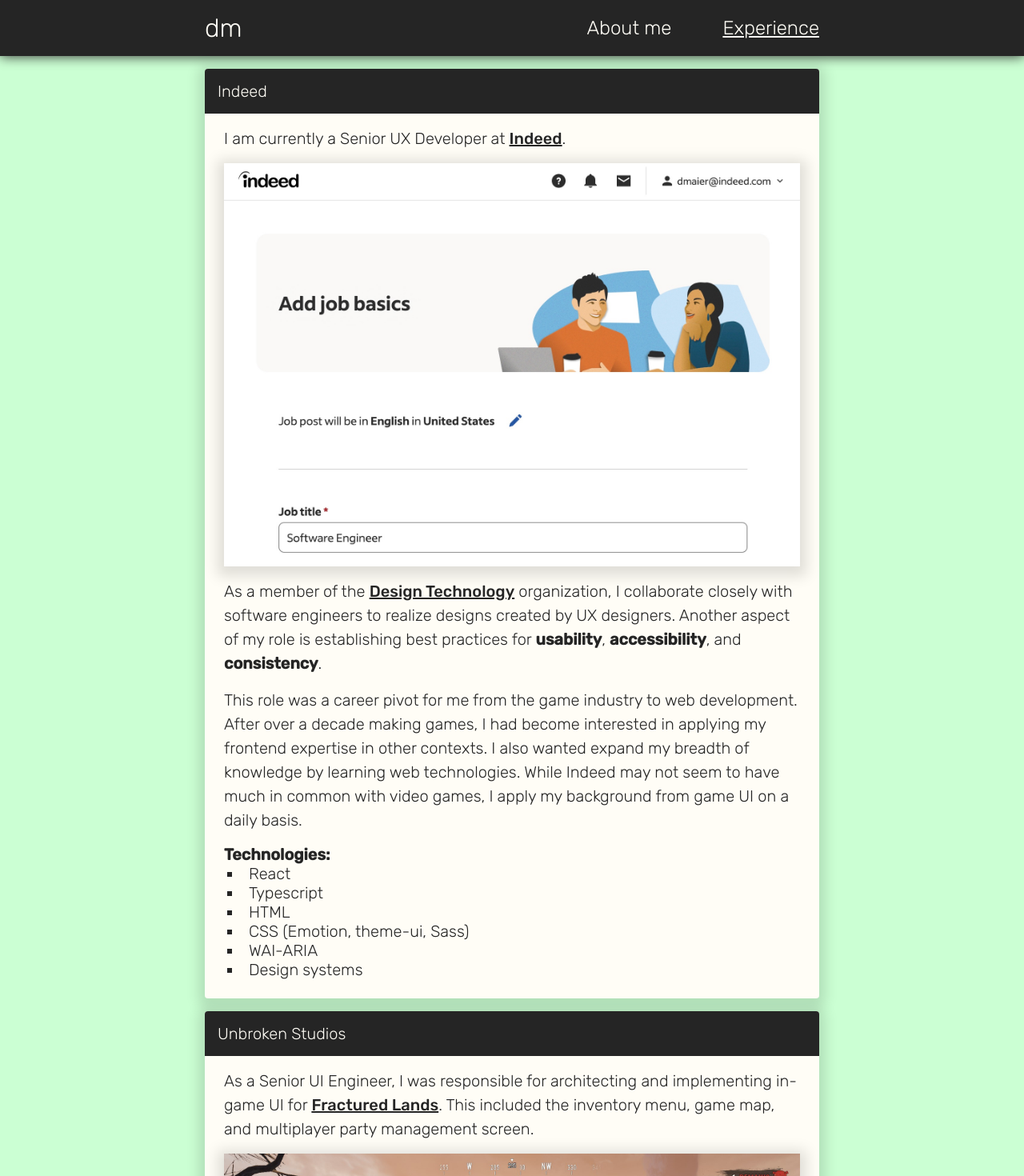
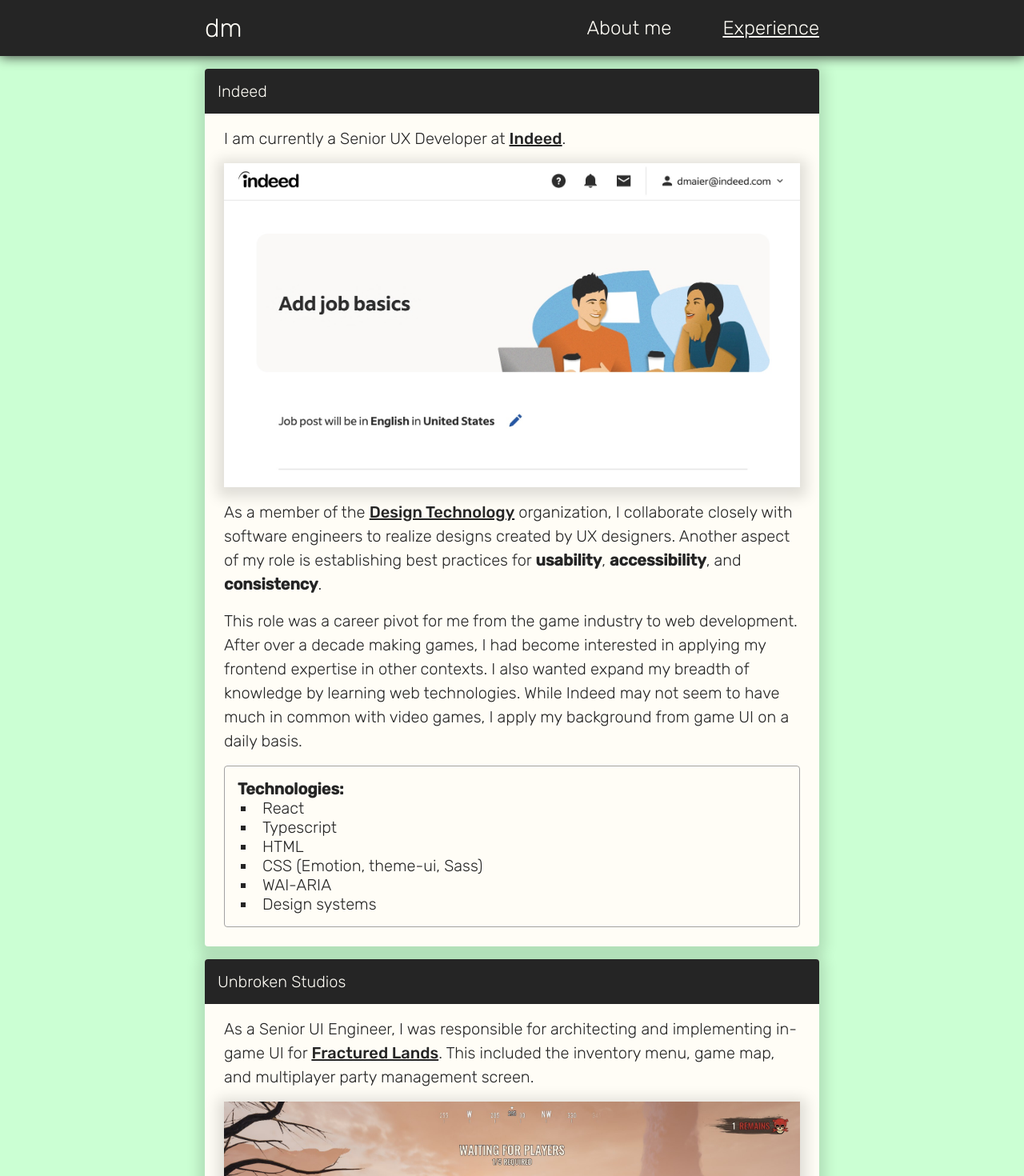
Before and after one commit to drewcmaier/portfolio, a SvelteKit app: page /experience in a window 1280 px wide. Shown: the top 1470 px of the page at 80% size. Built offline with nearby package versions, Linux system fonts and the light colour scheme.

Commit message:
feat: card inset styling

```diff
--- a/src/routes/experience/+page.svelte
+++ b/src/routes/experience/+page.svelte
@@ -145,8 +145,9 @@
 
 <style>
 	img {
-		object-fit: fill;
-		max-width: fit-content;
+		object-fit: cover;
+		object-position: top center;
+		aspect-ratio: 16 / 9;
 		box-shadow: var(--shadow-outer);
 	}
 
--- a/src/routes/experience/ProjectCard.svelte
+++ b/src/routes/experience/ProjectCard.svelte
@@ -5,11 +5,11 @@
 	export let heading: string;
 </script>
 
-<VisibilityObserver let:isVisible threshold={0.1}>
+<VisibilityObserver let:isVisible threshold={0.01}>
 	<Card playTransitionIn={isVisible} playTransitionOut={!isVisible}>
 		<h3 slot="heading">{heading}</h3>
 		<slot name="description" />
-		<aside>
+		<aside class="technologies-inset">
 			<h4>Technologies:</h4>
 			<ul>
 				<slot name="technologies" />
@@ -26,4 +26,10 @@
 	h4 {
 		font-weight: bold;
 	}
+
+	.technologies-inset {
+		border: var(--border-thin);
+		border-radius: var(--border-radius-sm);
+		padding: var(--spacing-4);
+	}
 </style>
--- a/src/routes/style.css
+++ b/src/routes/style.css
@@ -10,6 +10,8 @@
 	--color-background: #cbffd3;
 	--color-text: var(--color-primary);
 	--color-text-inverse: var(--color-secondary);
+	--color-border: var(--color-primary);
+	--color-border-light: #a2a2a2;
 
 	--spacing-1: 0.25rem;
 	--spacing-2: 0.375rem;
@@ -33,8 +35,8 @@
 	--font-weight-normal: 300;
 	--font-weight-bold: 500;
 
-	--border-thin: 0.5px solid var(--color-primary);
-	--border-normal: 1px solid var(--color-primary);
+	--border-normal: 1px solid var(--color-border);
+	--border-thin: 1px solid var(--color-border-light);
 	--border-radius-sm: 0.25rem;
 
 	--breakpoint-sm: 20rem;
```
